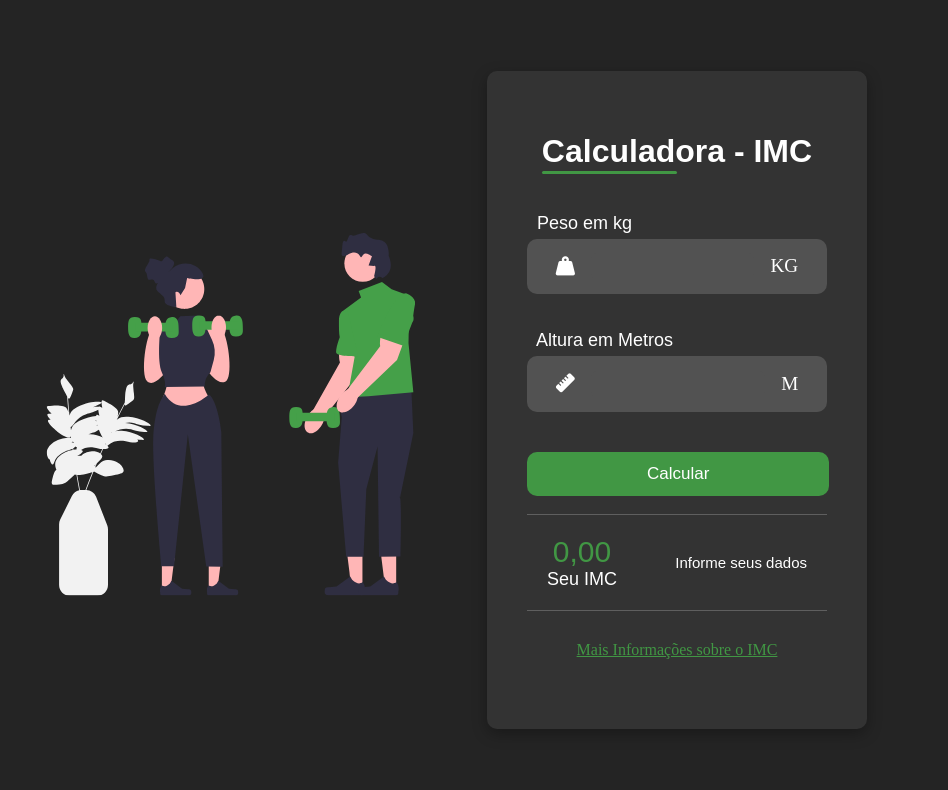
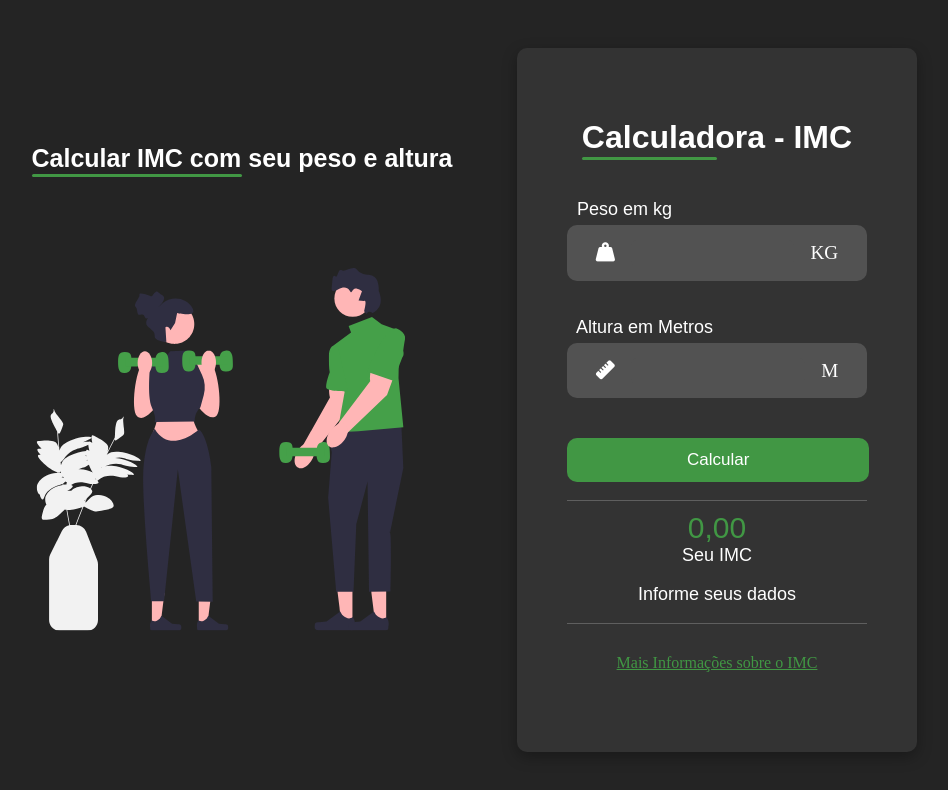
Before and after one commit to GalSal0967/IMC, a plain HTML site: page index.html in a window 1280 px wide. Shown: the whole page, without its empty margins (198-1146 px from the left). Drawn offline with Linux system fonts and the light colour scheme.

Commit message:
correcao de bug

```diff
--- a/_css/style.css
+++ b/_css/style.css
@@ -13,7 +13,7 @@ body {
 .boxe {
     background-color: #333;  /* Cor de fundo da div */
     color: white;             /* Cor do texto */
-    padding: 40px;            /* Espaçamento interno */
+    padding: 50px;            /* Espaçamento interno */
     border-radius: 10px;      /* Bordas arredondadas */
     text-align: center;       /* Centraliza o texto dentro da div */
     width: 300px;             /* Largura fixa da div */
@@ -133,10 +133,8 @@ h1::after {
 }
 
 .resultado {
-    display: flex;
-    justify-content: space-between; /* Mantém o peso ideal na direita */
     align-items: center; /* Alinha os itens verticalmente */
-    padding: 20px;
+    padding-top: 10px;
     border-top: 1px solid #5f5f5f;;
 }
 
@@ -156,13 +154,24 @@ h1::after {
     font-size: 18px;
     font-family: Arial, sans-serif;
     color: white;
-    display: block;
+
 }
 
 .peso_ideal {
-    font-size: 15px;
+    font-size: 18px;
     font-family: Arial, sans-serif;
     color: white;
-    text-align: right; /* Mantém o texto à direita */
-    display: block;
+
 }
+
+.titulo h1 {
+    color: #ffff;
+    font-size: 25px;
+}
+
+.titulo {
+    display: flex;
+    flex-direction: column;
+    align-items: center;
+    padding: 40px;
+}
--- a/index.html
+++ b/index.html
@@ -9,7 +9,12 @@
 </head>
 <body>
 
-    <img class="imagem" src="_img/Design sem nome.svg" alt="">
+
+
+    <div class="titulo">
+        <h1>Calcular IMC com seu peso e altura</h1>
+        <img class="imagem" src="_img/Design sem nome.svg" alt="">
+    </div>
 
     <div class="boxe">
         <h1>Calculadora - IMC</h1>
```
Also changed, not shown: _js/script.js (+4 -4 lines).
